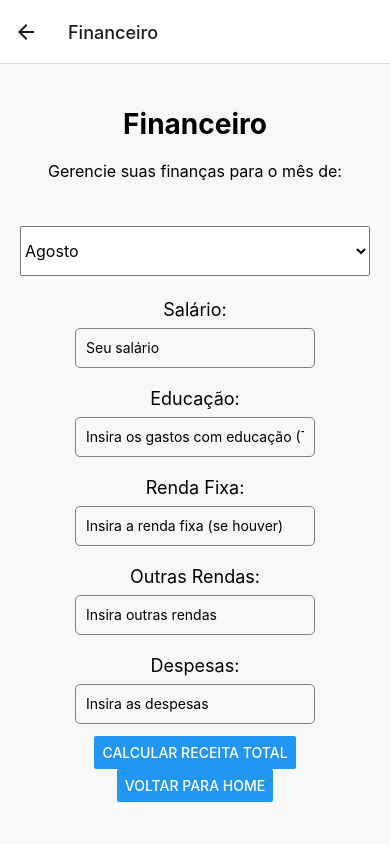
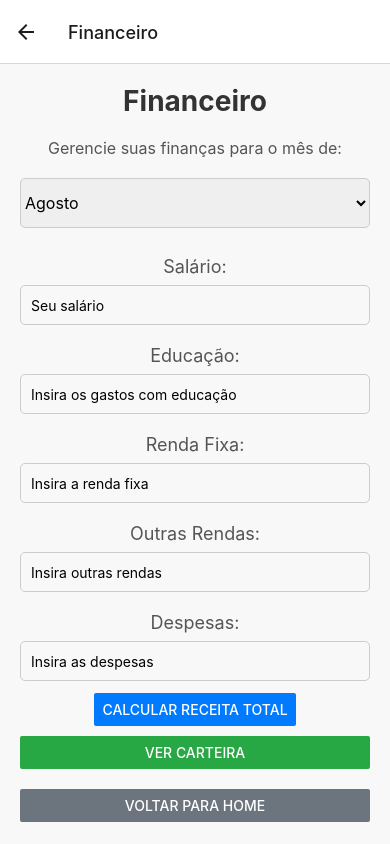
Before and after one commit to luismonteiromno/myfinance-app, a React Native app: screen / in a window 390 px wide. Both pictures are taken after a click on the button "GO TO FINANCEIRO". Built offline with nearby package versions, Linux system fonts and the light colour scheme.

Commit message:
feat: Funcionalidade de carteira desenvolvida

```diff
--- a/App.js
+++ b/App.js
@@ -3,6 +3,7 @@ import { NavigationContainer } from '@react-navigation/native';
 import { createNativeStackNavigator } from '@react-navigation/native-stack';
 import AsyncStorage from '@react-native-async-storage/async-storage';
 import LoginScreen from './screens/login/loginScreen.js';
+import CarteiraScreen from './screens/carteira/carteiraScreen.js';
 import HomeScreen from './screens/home/homeScreen.js';
 import FinanceiroScreen from './screens/financeiro/financeiroScreen.js';
 import ReservaScreen from './screens/reservaDeEmergencia/reservaDeEmergenciaScreen.js';
@@ -42,6 +43,9 @@ export default function App() {
         <Stack.Screen name="Login">
           {props => <LoginScreen {...props} onNavigationChange={handleNavigationChange} />}
         </Stack.Screen>
+        <Stack.Screen name="Carteira">
+          {props => <CarteiraScreen {...props} onNavigationChange={handleNavigationChange} />}
+        </Stack.Screen>
         <Stack.Screen name="Home">
           {props => <HomeScreen {...props} onNavigationChange={handleNavigationChange} />}
         </Stack.Screen>
--- /dev/null
+++ b/screens/carteira/carteiraScreen.js
@@ -0,0 +1,37 @@
+import React, { useEffect, useState } from 'react';
+import { View, Text, Button } from 'react-native';
+import AsyncStorage from '@react-native-async-storage/async-storage';
+import styles from './styles';
+
+export default function CarteiraScreen({ navigation }) {
+  const [saldoTotal, setSaldoTotal] = useState(0);
+
+  useEffect(() => {
+    const fetchLucroTotal = async () => {
+      try {
+        const storedLucroTotal = await AsyncStorage.getItem('lucroTotal');
+        if (storedLucroTotal !== null) {
+          setSaldoTotal(parseFloat(storedLucroTotal));
+        }
+      } catch (error) {
+        console.log('Erro ao buscar o saldo total:', error);
+      }
+    };
+
+    fetchLucroTotal();
+  }, []);
+
+  return (
+    <View style={styles.container}>
+      <Text style={styles.title}>Carteira</Text>
+      <Text style={styles.description}>Veja o seu saldo total.</Text>
+      <Text style={styles.label}>Saldo Total:</Text>
+      <Text style={styles.saldo}>R$ {saldoTotal.toFixed(2)}</Text>
+
+      <Button
+        title="Voltar para Home"
+        onPress={() => navigation.navigate('Home')}
+      />
+    </View>
+  );
+}
--- /dev/null
+++ b/screens/carteira/styles.js
@@ -0,0 +1,37 @@
+import { StyleSheet } from "react-native";
+
+const styles = StyleSheet.create({
+  container: {
+    flex: 1,
+    padding: 20,
+    backgroundColor: '#E5F6F5', // Verde claro para fundo
+  },
+  title: {
+    fontSize: 24,
+    fontWeight: 'bold',
+    marginBottom: 20,
+    textAlign: 'center',
+    color: '#007AFF', // Azul para o título
+  },
+  card: {
+    backgroundColor: '#FFFFFF',
+    padding: 20,
+    borderRadius: 10,
+    marginBottom: 20,
+    shadowColor: '#000',
+    shadowOpacity: 0.1,
+    shadowOffset: { width: 0, height: 2 },
+    shadowRadius: 8,
+    elevation: 5,
+  },
+  label: {
+    fontSize: 18,
+    color: '#333',
+  },
+  value: {
+    fontSize: 22,
+    fontWeight: 'bold',
+    color: '#007AFF', // Azul para os valores
+    marginTop: 5,
+  },
+});
--- a/screens/financeiro/financeiroScreen.js
+++ b/screens/financeiro/financeiroScreen.js
@@ -1,5 +1,5 @@
 import React, { useState, useEffect } from 'react';
-import { Text, View, TextInput, Button, Picker } from 'react-native';
+import { Text, View, TextInput, Button, Picker, ScrollView } from 'react-native';
 import AsyncStorage from '@react-native-async-storage/async-storage';
 import styles from './styles';
 
@@ -10,27 +10,29 @@ export default function FinanceiroScreen({ navigation }) {
   const [outrasRendas, setOutrasRendas] = useState('');
   const [despesas, setDespesas] = useState('');
   const [lucroTotal, setLucroTotal] = useState(null);
-  const [selectedMonth, setSelectedMonth] = useState(new Date().getMonth()); // Mês atual como valor inicial
+  const [selectedMonth, setSelectedMonth] = useState(new Date().getMonth());
+
   const months = [
     'Janeiro', 'Fevereiro', 'Março', 'Abril', 'Maio', 'Junho',
     'Julho', 'Agosto', 'Setembro', 'Outubro', 'Novembro', 'Dezembro'
   ];
 
-  // Função para carregar os valores armazenados no AsyncStorage
   useEffect(() => {
     const loadValues = async () => {
       try {
-        const storedSalario = await AsyncStorage.getItem('salario');
-        const storedEducacao = await AsyncStorage.getItem('educacao');
-        const storedRendaFixa = await AsyncStorage.getItem('rendaFixa');
-        const storedOutrasRendas = await AsyncStorage.getItem('outrasRendas');
-        const storedDespesas = await AsyncStorage.getItem('despesas');
+        const values = await Promise.all([
+          AsyncStorage.getItem('salario'),
+          AsyncStorage.getItem('educacao'),
+          AsyncStorage.getItem('rendaFixa'),
+          AsyncStorage.getItem('outrasRendas'),
+          AsyncStorage.getItem('despesas')
+        ]);
 
-        if (storedSalario !== null) setSalario(storedSalario);
-        if (storedEducacao !== null) setEducacao(storedEducacao);
-        if (storedRendaFixa !== null) setRendaFixa(storedRendaFixa);
-        if (storedOutrasRendas !== null) setOutrasRendas(storedOutrasRendas);
-        if (storedDespesas !== null) setDespesas(storedDespesas);
+        if (values[0] !== null) setSalario(values[0]);
+        if (values[1] !== null) setEducacao(values[1]);
+        if (values[2] !== null) setRendaFixa(values[2]);
+        if (values[3] !== null) setOutrasRendas(values[3]);
+        if (values[4] !== null) setDespesas(values[4]);
       } catch (error) {
         console.log("Erro ao carregar dados armazenados", error);
       }
@@ -39,15 +41,16 @@ export default function FinanceiroScreen({ navigation }) {
     loadValues();
   }, []);
 
-  // Função para salvar os valores no AsyncStorage
   useEffect(() => {
     const saveValues = async () => {
       try {
-        await AsyncStorage.setItem('salario', salario);
-        await AsyncStorage.setItem('educacao', educacao);
-        await AsyncStorage.setItem('rendaFixa', rendaFixa);
-        await AsyncStorage.setItem('outrasRendas', outrasRendas);
-        await AsyncStorage.setItem('despesas', despesas);
+        await Promise.all([
+          AsyncStorage.setItem('salario', salario),
+          AsyncStorage.setItem('educacao', educacao),
+          AsyncStorage.setItem('rendaFixa', rendaFixa),
+          AsyncStorage.setItem('outrasRendas', outrasRendas),
+          AsyncStorage.setItem('despesas', despesas)
+        ]);
       } catch (error) {
         console.log("Erro ao salvar dados", error);
       }
@@ -56,18 +59,25 @@ export default function FinanceiroScreen({ navigation }) {
     saveValues();
   }, [salario, educacao, rendaFixa, outrasRendas, despesas]);
 
-  const calcularReceita = () => {
+  const calcularReceita = async () => {
     const salarioNum = parseFloat(salario) || 0;
     const educacaoNum = parseFloat(educacao) || 0;
     const rendaFixaNum = parseFloat(rendaFixa) || 0;
     const outrasRendasNum = parseFloat(outrasRendas) || 0;
     const despesasNum = parseFloat(despesas) || 0;
-    const lucrosTotal = ((salarioNum + rendaFixaNum + outrasRendasNum) - educacaoNum) - despesasNum;
+    const lucrosTotal = (salarioNum + rendaFixaNum + outrasRendasNum) - (educacaoNum + despesasNum);
+
     setLucroTotal(lucrosTotal);
+
+    try {
+      await AsyncStorage.setItem('lucroTotal', lucrosTotal.toString());
+    } catch (error) {
+      console.log("Erro ao salvar lucro total:", error);
+    }
   };
 
   return (
-    <View style={styles.container}>
+    <ScrollView contentContainerStyle={styles.container}>
       <Text style={styles.title}>Financeiro</Text>
       <Text style={styles.description}>Gerencie suas finanças para o mês de:</Text>
 
@@ -94,7 +104,7 @@ export default function FinanceiroScreen({ navigation }) {
       <TextInput
         style={styles.input}
         keyboardType="numeric"
-        placeholder="Insira os gastos com educação (Transporte, material etc.)"
+        placeholder="Insira os gastos com educação"
         value={educacao}
         onChangeText={setEducacao}
       />
@@ -103,7 +113,7 @@ export default function FinanceiroScreen({ navigation }) {
       <TextInput
         style={styles.input}
         keyboardType="numeric"
-        placeholder="Insira a renda fixa (se houver)"
+        placeholder="Insira a renda fixa"
         value={rendaFixa}
         onChangeText={setRendaFixa}
       />
@@ -129,17 +139,28 @@ export default function FinanceiroScreen({ navigation }) {
       <Button
         title="Calcular Receita Total"
         onPress={calcularReceita}
+        color="#007bff"
       />
 
       {lucroTotal !== null && (
         <Text style={styles.result}>Receita Total para {months[selectedMonth]}: R$ {lucroTotal.toFixed(2)}</Text>
       )}
 
-      <Button
-        title="Voltar para Home"
-        onPress={() => navigation.navigate('Home')}
-        style={styles.backButton}
-      />
-    </View>
+      <View style={styles.buttonContainer}>
+        <Button
+          title="Ver Carteira"
+          onPress={() => navigation.navigate('Carteira', { saldoTotal: lucroTotal, lucroTotal })}
+          color="#28a745"
+        />
+      </View>
+
+      <View style={styles.buttonContainer}>
+        <Button
+          title="Voltar para Home"
+          onPress={() => navigation.navigate('Home')}
+          color="#6c757d"
+        />
+      </View>
+    </ScrollView>
   );
 }
--- a/screens/financeiro/styles.js
+++ b/screens/financeiro/styles.js
@@ -1,8 +1,8 @@
-import { StyleSheet } from "react-native";
+import { StyleSheet } from 'react-native';
 
 const styles = StyleSheet.create({
   container: {
-    flex: 1,
+    flexGrow: 1,
     backgroundColor: '#f8f8f8',
     alignItems: 'center',
     justifyContent: 'center',
@@ -12,36 +12,45 @@ const styles = StyleSheet.create({
     fontSize: 28,
     fontWeight: 'bold',
     marginBottom: 20,
+    color: '#333',
   },
   description: {
     fontSize: 16,
-    marginBottom: 30,
+    marginBottom: 20,
     textAlign: 'center',
+    color: '#555',
   },
   label: {
     fontSize: 18,
     marginVertical: 8,
+    color: '#555',
   },
   input: {
     height: 40,
-    borderColor: 'gray',
+    borderColor: '#ccc',
     borderWidth: 1,
     marginBottom: 12,
     paddingHorizontal: 10,
+    borderRadius: 5,
+    width: '100%',
+  },
+  picker: {
+    height: 50,
+    width: '100%',
+    marginBottom: 20,
+    borderColor: '#ccc',
+    borderWidth: 1,
     borderRadius: 5,
   },
   result: {
     fontSize: 20,
     marginVertical: 15,
-    color: 'green',
+    color: '#28a745',
+    textAlign: 'center',
   },
-  backButton: {
-    marginTop: 20,
-  },
-  picker: {
-    height: 50,
+  buttonContainer: {
+    marginVertical: 10,
     width: '100%',
-    marginVertical: 15,
   },
 });
 
--- a/screens/logout/logoutScreen.js
+++ b/screens/logout/logoutScreen.js
@@ -1,4 +1,3 @@
-// screens/logout/LogoutScreen.js
 import React from 'react';
 import { View, Button } from 'react-native';
 import AsyncStorage from '@react-native-async-storage/async-storage';
```
